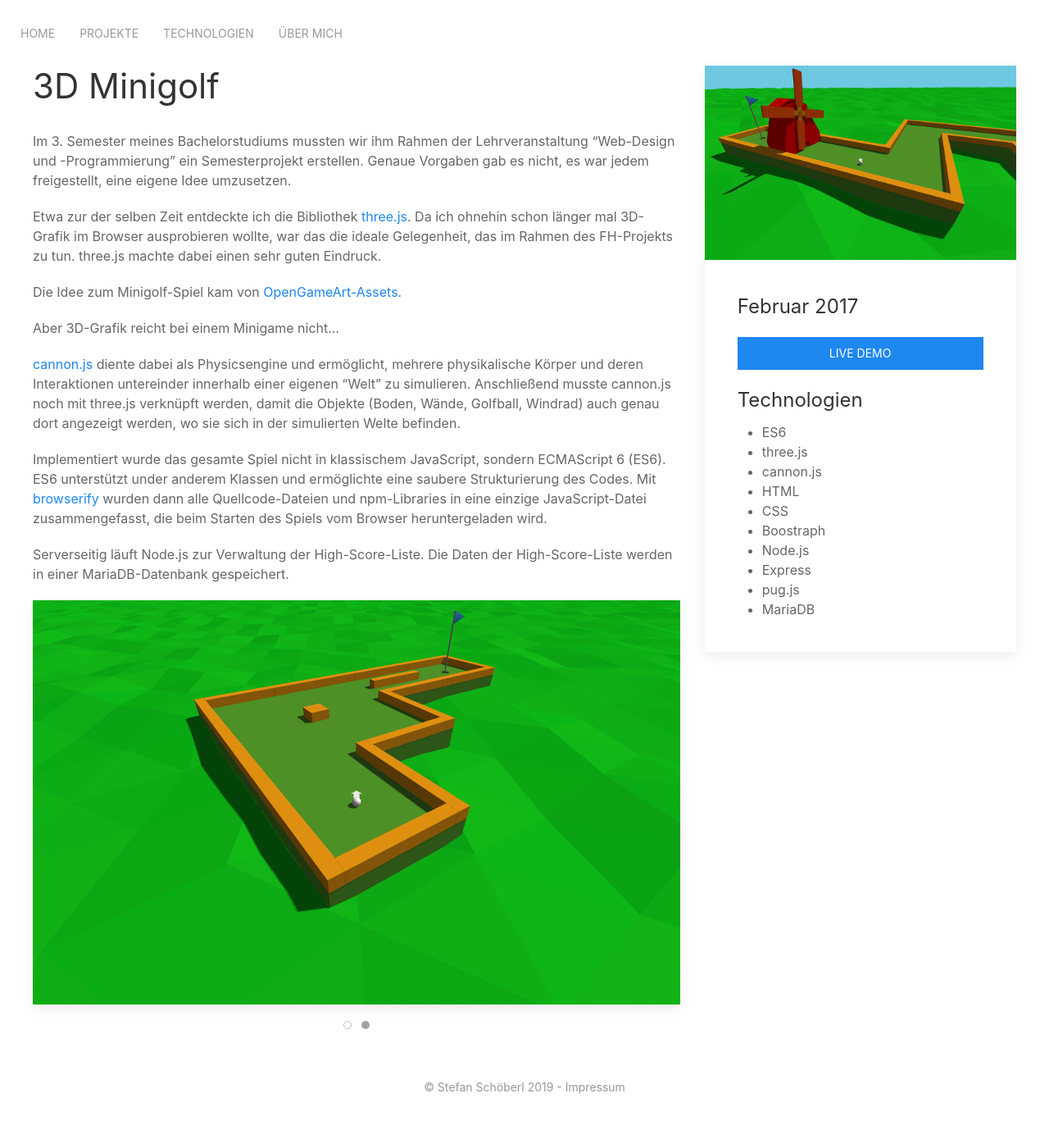
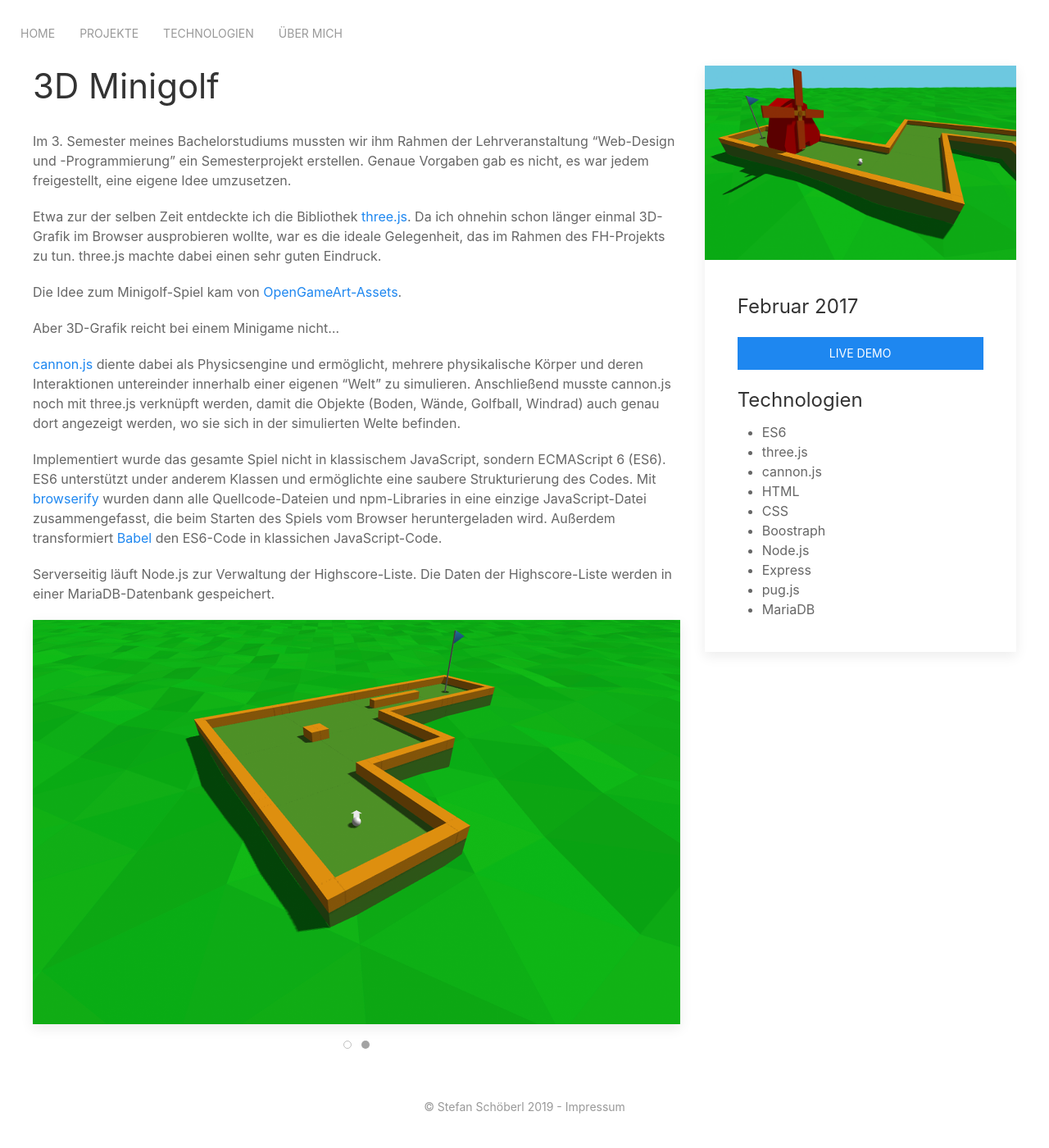
Before and after one commit to stefanschoeberl/stefanschoeberl.github.io, a Jekyll site: the page built from _projects/3d-minigolf.md, in a window 1280 px wide. Shown: the whole page at 82% size. Built offline with Jekyll 4.4.1, drawn with Linux system fonts in a browser that asks for light colours; before the commit the page ends 1376 px from its top, so only the background shows below that.

Commit message:
3D Minigolf modifications

```diff
--- a/_projects/3d-minigolf.md
+++ b/_projects/3d-minigolf.md
@@ -12,7 +12,7 @@ Im 3. Semester meines Bachelorstudiums mussten wir ihm Rahmen der Lehrveranstalt
 Genaue Vorgaben gab es nicht, es war jedem freigestellt, eine eigene Idee umzusetzen.
 
 Etwa zur der selben Zeit entdeckte ich die Bibliothek [three.js](https://threejs.org){:target="_blank" rel="noreferrer"}.
-Da ich ohnehin schon länger mal 3D-Grafik im Browser ausprobieren wollte, war das die ideale Gelegenheit, das im Rahmen des FH-Projekts zu tun.
+Da ich ohnehin schon länger einmal 3D-Grafik im Browser ausprobieren wollte, war es die ideale Gelegenheit, das im Rahmen des FH-Projekts zu tun.
 three.js machte dabei einen sehr guten Eindruck.
 
 Die Idee zum Minigolf-Spiel kam von [OpenGameArt-Assets](http://opengameart.org/content/3d-minigolf-pack){:target="_blank" rel="noreferrer"}.
@@ -25,5 +25,6 @@ Anschließend musste cannon.js noch mit three.js verknüpft werden, damit die Ob
 Implementiert wurde das gesamte Spiel nicht in klassischem JavaScript, sondern ECMAScript 6 (ES6).
 ES6 unterstützt under anderem Klassen und ermöglichte eine saubere Strukturierung des Codes.
 Mit [browserify](http://browserify.org){:target="_blank" rel="noreferrer"} wurden dann alle Quellcode-Dateien und npm-Libraries in eine einzige JavaScript-Datei zusammengefasst, die beim Starten des Spiels vom Browser heruntergeladen wird.
+Außerdem transformiert [Babel](https://babeljs.io){:target="_blank" rel="noreferrer"} den ES6-Code in klassichen JavaScript-Code.
 
-Serverseitig läuft Node.js zur Verwaltung der High-Score-Liste. Die Daten der High-Score-Liste werden in einer MariaDB-Datenbank gespeichert.
+Serverseitig läuft Node.js zur Verwaltung der Highscore-Liste. Die Daten der Highscore-Liste werden in einer MariaDB-Datenbank gespeichert.
```
